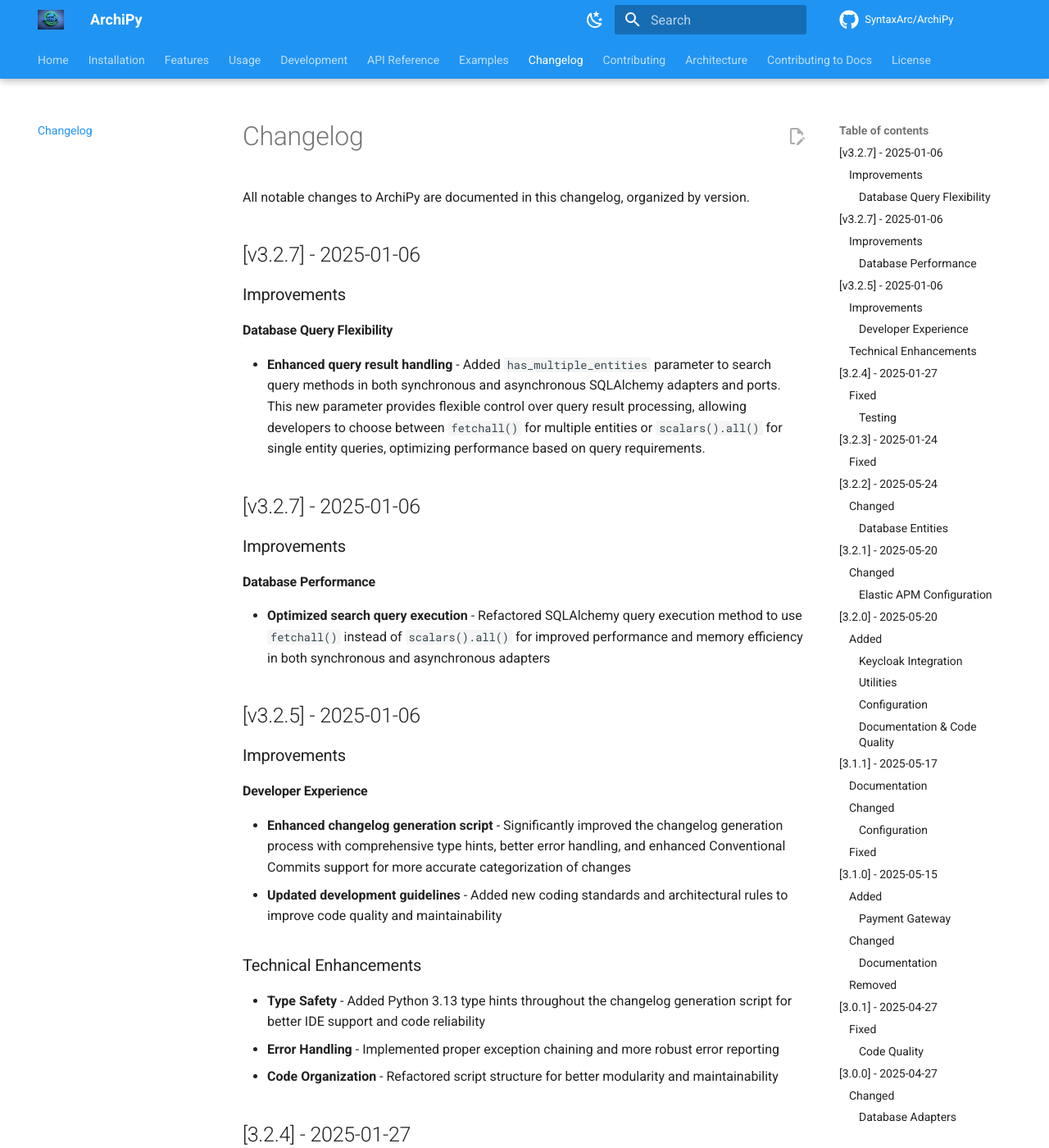
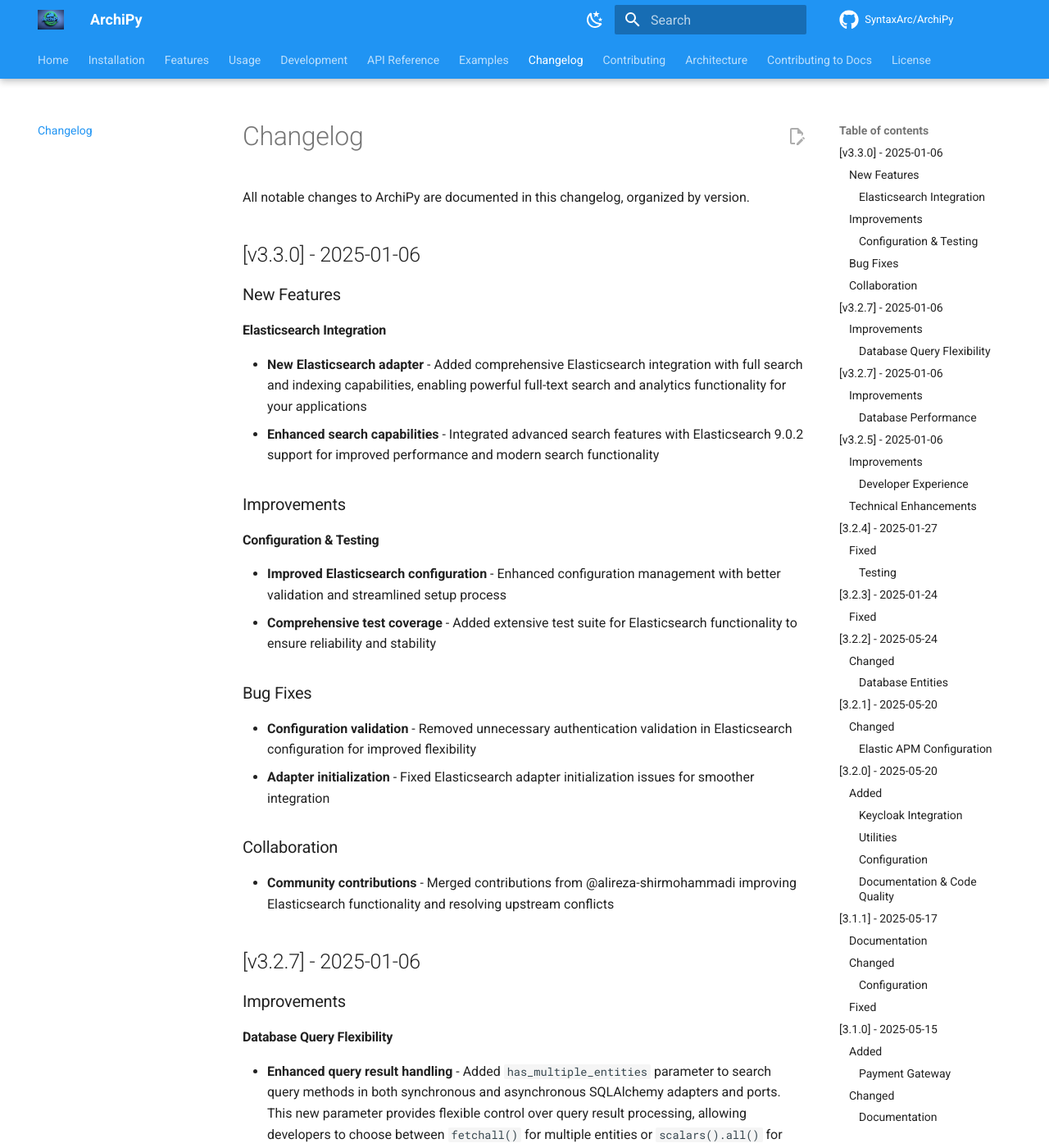
Before and after one commit to negatic/ArchiPy, an MkDocs documentation site: the page built from docs/changelog.md, in a window 1280 px wide and 1400 px high. Shown: the whole window at 82% size. Built offline with MkDocs 1.6.1 and Material for MkDocs 9.7.7, drawn with Linux system fonts in a browser that asks for light colours; comment, search, counter and statistics services are not loaded; the version menu is left out.

Commit message:
docs: update changelog for v3.3.0 minor release

```diff
--- a/docs/changelog.md
+++ b/docs/changelog.md
@@ -1,6 +1,28 @@
 # Changelog
 
 All notable changes to ArchiPy are documented in this changelog, organized by version.
+
+
+## [v3.3.0] - 2025-01-06
+
+### New Features
+
+#### Elasticsearch Integration
+- **New Elasticsearch adapter** - Added comprehensive Elasticsearch integration with full search and indexing capabilities, enabling powerful full-text search and analytics functionality for your applications
+- **Enhanced search capabilities** - Integrated advanced search features with Elasticsearch 9.0.2 support for improved performance and modern search functionality
+
+### Improvements
+
+#### Configuration & Testing
+- **Improved Elasticsearch configuration** - Enhanced configuration management with better validation and streamlined setup process
+- **Comprehensive test coverage** - Added extensive test suite for Elasticsearch functionality to ensure reliability and stability
+
+### Bug Fixes
+- **Configuration validation** - Removed unnecessary authentication validation in Elasticsearch configuration for improved flexibility
+- **Adapter initialization** - Fixed Elasticsearch adapter initialization issues for smoother integration
+
+### Collaboration
+- **Community contributions** - Merged contributions from @alireza-shirmohammadi improving Elasticsearch functionality and resolving upstream conflicts
 
 ## [v3.2.7] - 2025-01-06
 
```
